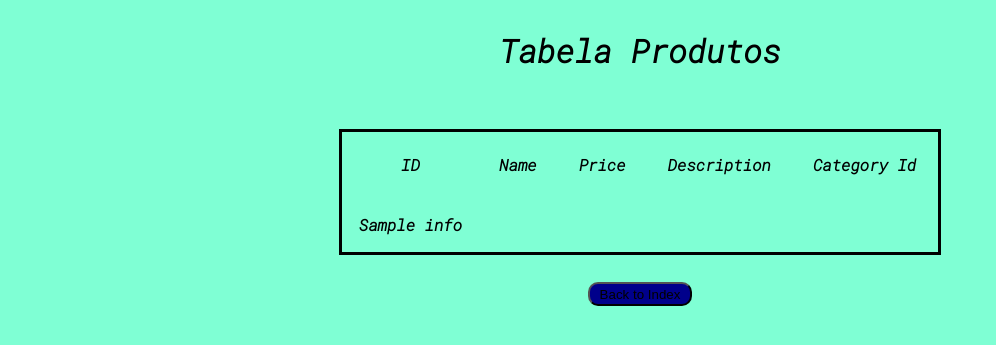
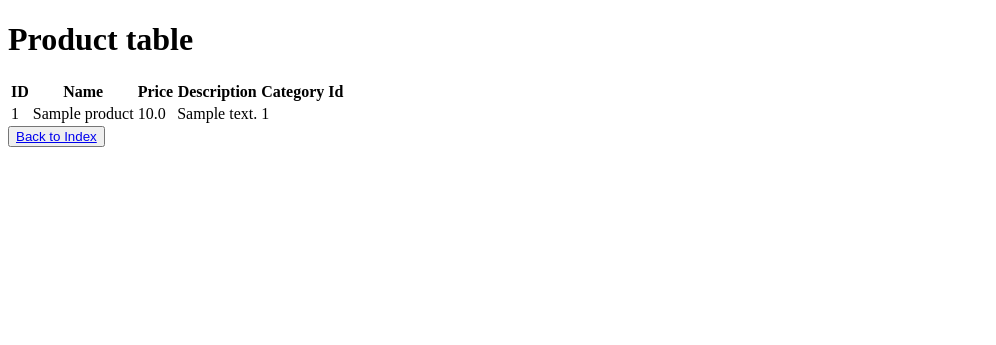
Before and after one commit to RayKST/CRUD-Flask, a Flask app: template app/templates/view_product.html in a window 1280 px wide. Shown: the top 345 px of the page, without its empty margins (0-996 px from the left). Run offline with Flask 2, Linux system fonts and the light colour scheme; tables that the repository leaves empty hold one stand-in row (values such as "Sample post"); the template is opened without the code that fills it: values that come from a table or form of the project are taken from there, most other values are stand-ins (such as "Sample title", 1, 10 or a date in 2020).

Commit message:
[feat] view all products

```diff
--- a/app/routes.py
+++ b/app/routes.py
@@ -34,6 +34,12 @@ def create_categorys():
         return redirect(url_for('index'))
     return render_template('create_categorys.html', title='Create Category', form=form)
 
+
+@app.route("/view_product/")
+def view_product():
+    products = Product.query.all()
+    return render_template("view_product.html", title = 'View Products', products = products)
+
 '''
 @app.route("/view_category/<int:id>", methods = ['POST', 'GET'])
 def view_category(id):
@@ -49,19 +55,6 @@ def view_category(id):
         else:
             return render_template("view_category.html", info = CatchDataByID("category", id), conditon = True)
 
-@app.route("/view_product/<int:id>", methods=["POST", "GET"])
-def view_product(id):
-    if request.method == 'POST':
-        id_product = request.form['ID_PRODUCT']
-        return redirect(url_for("view_product", id = id_product))
-
-    else:
-        if id == 999999: # arrumar essa condição feia do código
-            return render_template("view_product.html", info = CatchData("products"), conditon = False)
-        elif id != 0:
-            return render_template("view_product.html", info = CatchDataByID("products", id), conditon = False)
-        else:
-            return render_template("view_product.html", info = CatchDataByID("products", id), conditon = True)
 
 
 @app.route("/update_product/<int:id>", methods=["POST", "GET"])
--- a/app/templates/view_product.html
+++ b/app/templates/view_product.html
@@ -1,26 +1,9 @@
 <!DOCTYPE html>
-<html lang="en">
-<head>
-    <meta charset="UTF-8">
-    <meta http-equiv="X-UA-Compatible" content="IE=edge">
-    <meta name="viewport" content="width=device-width, initial-scale=1.0">
-    <link rel="preconnect" href="https://fonts.googleapis.com">
-    <link rel="preconnect" href="https://fonts.gstatic.com" crossorigin>
-    <link href="https://fonts.googleapis.com/css2?family=Roboto+Mono:ital,wght@1,300&display=swap" rel="stylesheet">
-    <link rel="stylesheet" href="/static/main.css">
-    <link rel="stylesheet" href="/static/table.css">
-    <title>View Products</title>
-</head>
-<body>
-    {% if conditon %}
-        <form method="post">
-            <input type="number" name="ID_PRODUCT" placeholder="Insira o id de produto a ser consultado" required>
-            <button type="submit"> View Product </button>
-        </form>
-        <button><a href='{{url_for("view_product", id = 999999)}}'> View all Products </a></button>
-    {% else %}
+{% extends "base.html" %}
+
+{% block content %}
         <div class="data-products">
-            <h1> Tabela Produtos </h1>
+            <h1> Product table </h1>
 
             <table>
                 <tr class="table-top">
@@ -30,18 +13,18 @@
                     <th>Description</th>
                     <th>Category Id</th>
                 </tr>
-                    {% for d in info %}
+                    {% for p in products %}
                         <tr>
+                            <td> {{ p['id'] }} </td>
+                            <td> {{ p['name'] }} </td>
+                            <td> {{ p['price'] }} </td>
+                            <td> {{ p['description'] }} </td>
+                            <td> {{ p['category_id'] }} </td>
                         </tr>
-                        {% for x in d %}
-                            <td> {{ x }}</td>
-                        {% endfor %}
                     {% endfor %}
             </table>
 
         </div>
-    {% endif %}
     <button><a href='{{url_for("index")}}'> Back to Index </a></button>
 
-</body>
-</html>
+{% endblock %}
```
